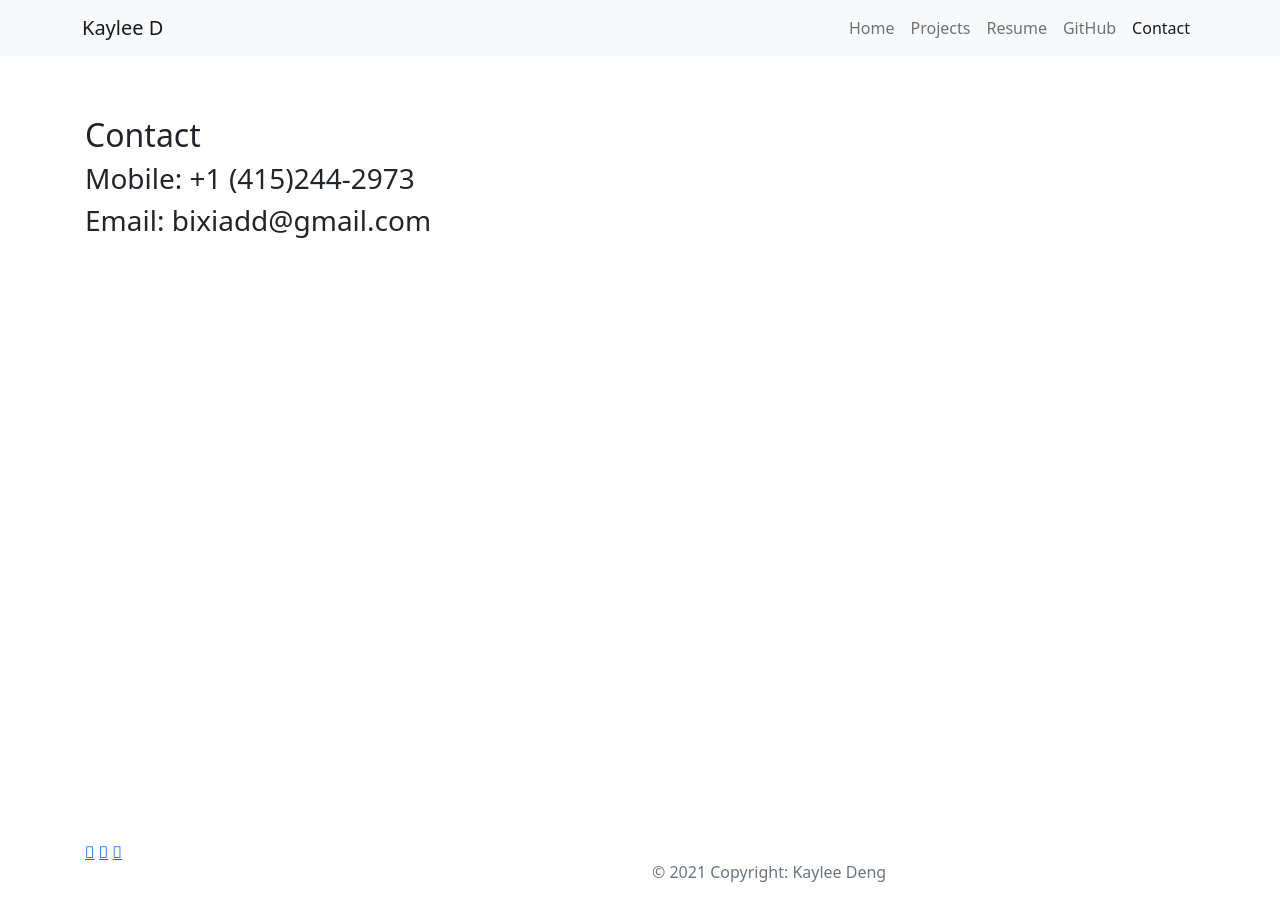
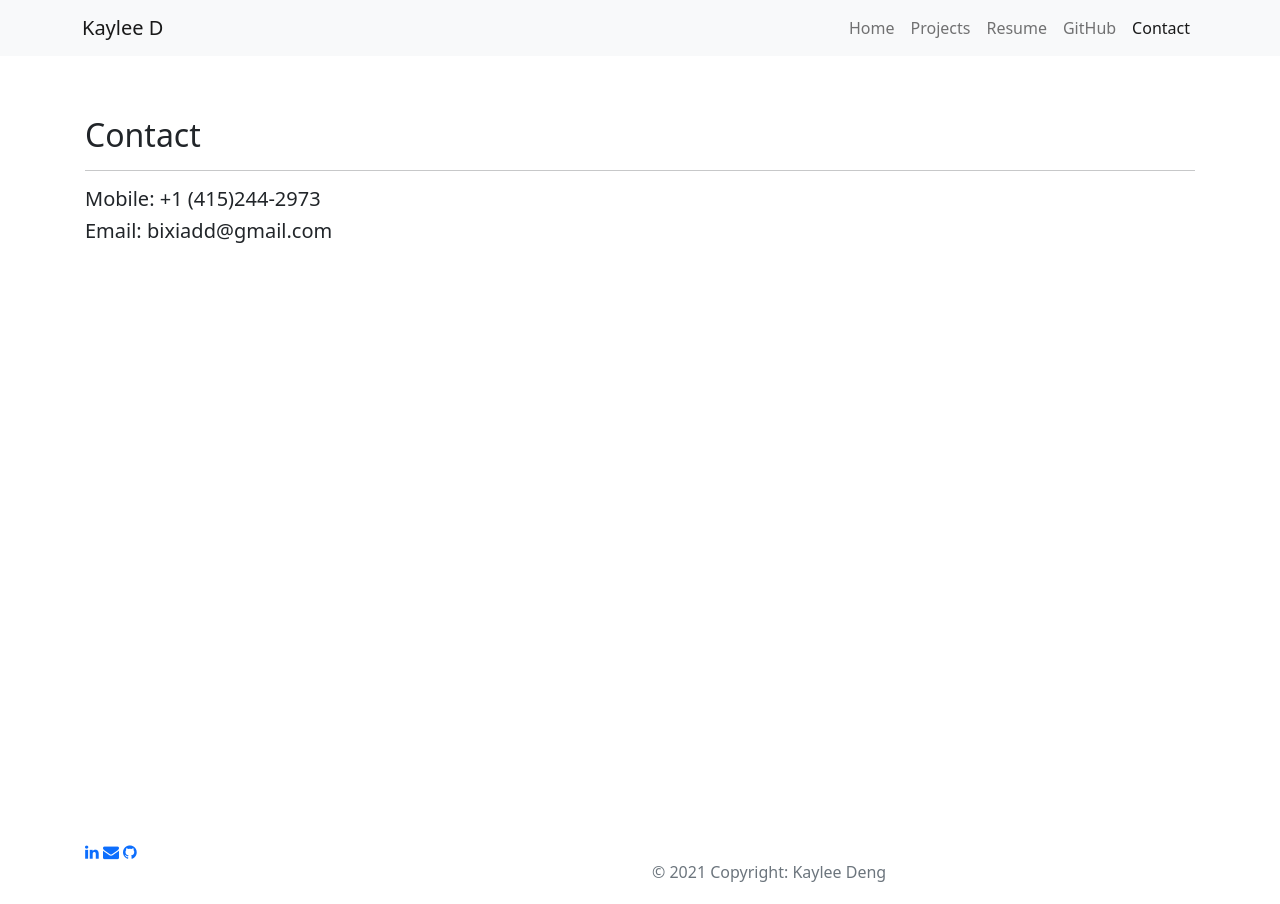
Before and after one commit to bikaylee/Portfolio, a Jekyll site: the page built from contact.md, in a window 1280 px wide. Built offline with Jekyll 4.4.1, drawn with Linux system fonts in a browser that asks for light colours.

Commit message:
reformat

```diff
--- a/_layouts/default.html
+++ b/_layouts/default.html
@@ -90,9 +90,9 @@
       <div class="container">
         <div class="row">
           <div class="social-footer-icons col-sm-5">
-            <a href="#"><i class="fab fa-linkedin" aria-hidden="true"></i></a>
-            <a href="#"><i class="far fa-envelope" aria-hidden="true"></i></a>
-            <a href="#"><i class="fab fa-github" aria-hidden="true"></i></a>
+            <a href="#"><i class="fa fa-linkedin" aria-hidden="true"></i></a>
+            <a href="#"><i class="fa fa-envelope" aria-hidden="true"></i></a>
+            <a href="#"><i class="fa fa-github" aria-hidden="true"></i></a>
           </div>
           <div class="container col-sm-5">
             <p class="text-muted">© 2021 Copyright: Kaylee Deng</p>
--- a/contact.md
+++ b/contact.md
@@ -3,6 +3,8 @@ layout: default
 title: Contact
 ---
 
-### Mobile: +1 (415)244-2973
+---
 
-### Email: bixiadd@gmail.com
+##### Mobile: +1 (415)244-2973
+
+##### Email: bixiadd@gmail.com
```
